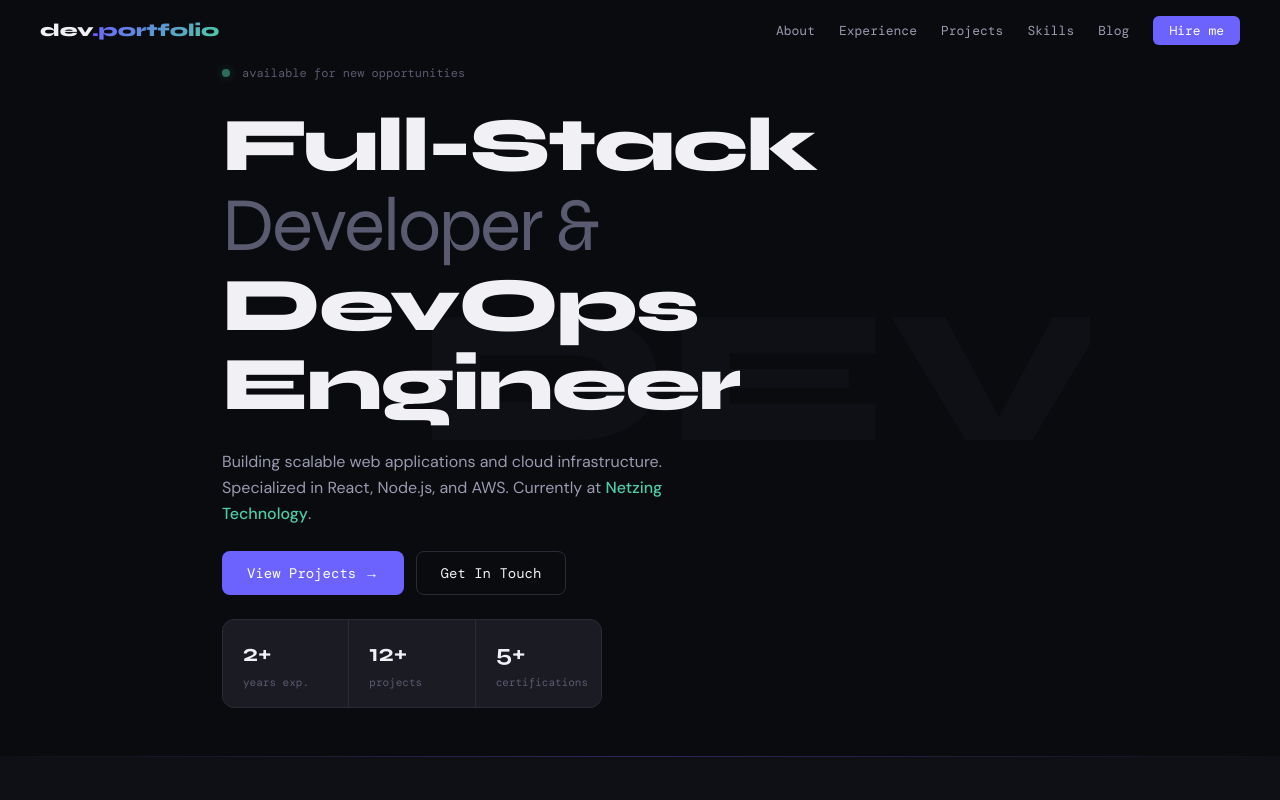
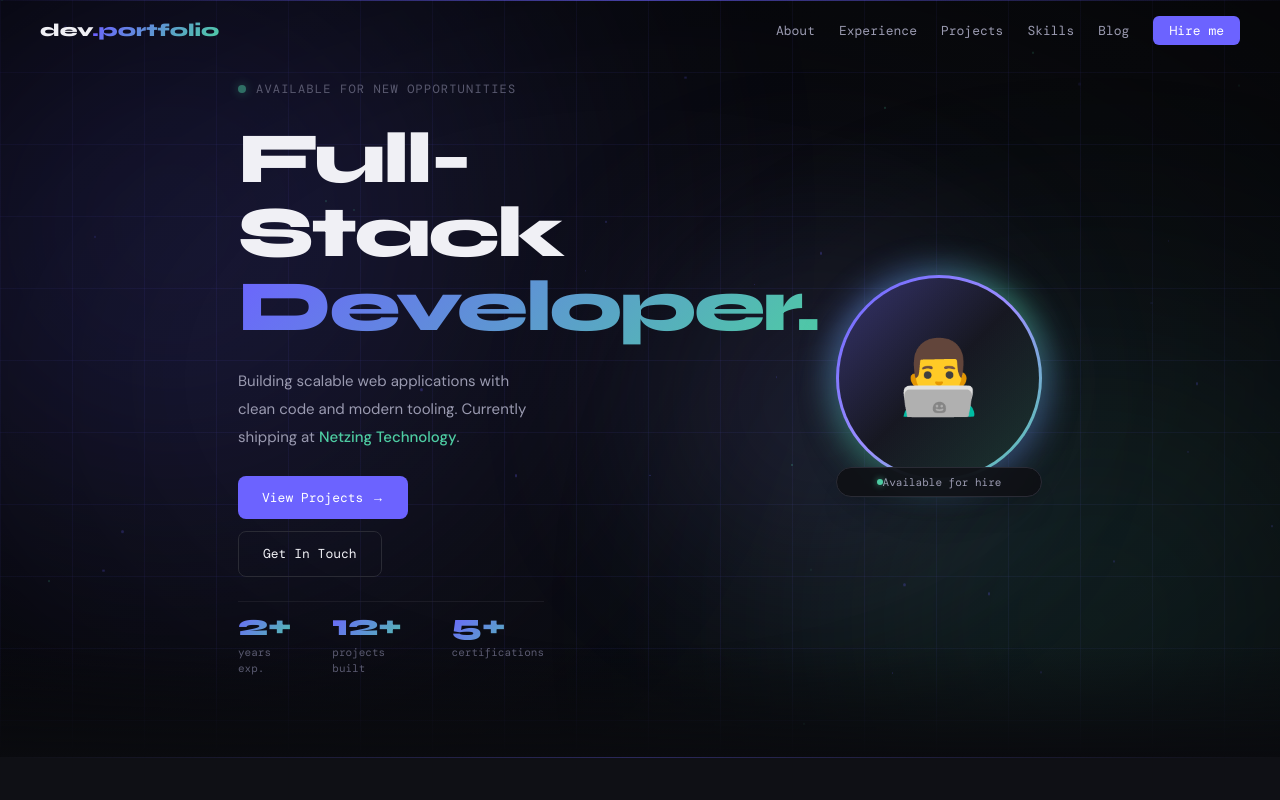
Before and after one commit to afzalbalghari/afzalbalghari-dev, a Next.js app: page / in a window 1280 px wide. Shown: the top 800 px of the page. Built offline with nearby package versions, Linux system fonts and the light colour scheme.

Commit message:
improve hero section UI

```diff
--- a/src/components/sections/HeroSection.tsx
+++ b/src/components/sections/HeroSection.tsx
@@ -1,95 +1,243 @@
 "use client";
 
-import { motion } from "framer-motion";
-import { Button } from "@/components/ui";
-import { fadeUp, staggerContainer, viewportOnce } from "@/lib/motion";
+import { motion, useMotionValue, useTransform, useSpring } from "framer-motion";
+import { useRef } from "react";
+import { fadeUp, blurIn, staggerContainer, viewportOnce } from "@/lib/motion";
 
 const STATS = [
-  { value: "2+", label: "years exp." },
-  { value: "12+", label: "projects" },
-  { value: "5+", label: "certifications" },
+  { value: "2+",  label: "years exp."      },
+  { value: "12+", label: "projects built"  },
+  { value: "5+",  label: "certifications"  },
 ];
 
+/* ── Tilt avatar – clean circle only ─────────────────────────── */
+function AvatarCircle() {
+  const ref   = useRef<HTMLDivElement>(null);
+  const mx    = useMotionValue(0);
+  const my    = useMotionValue(0);
+  const rotX  = useSpring(useTransform(my, [-0.5, 0.5], [10, -10]), { stiffness: 200, damping: 22 });
+  const rotY  = useSpring(useTransform(mx, [-0.5, 0.5], [-10, 10]), { stiffness: 200, damping: 22 });
+
+  const move = (e: React.MouseEvent<HTMLDivElement>) => {
+    const r = ref.current?.getBoundingClientRect();
+    if (!r) return;
+    mx.set((e.clientX - r.left) / r.width  - 0.5);
+    my.set((e.clientY - r.top)  / r.height - 0.5);
+  };
+  const leave = () => { mx.set(0); my.set(0); };
+
+  return (
+    <motion.div
+      ref={ref}
+      onMouseMove={move}
+      onMouseLeave={leave}
+      initial={{ opacity: 0, scale: 0.85, y: 20 }}
+      animate={{ opacity: 1, scale: 1,    y: 0   }}
+      transition={{ duration: 0.8, delay: 0.3, ease: [0.22, 1, 0.36, 1] }}
+      style={{ rotateX: rotX, rotateY: rotY, transformStyle: "preserve-3d", perspective: 800 }}
+      className="relative"
+    >
+      {/* Outer glow ring */}
+      <div className="absolute inset-[-6px] rounded-full bg-gradient-to-br from-accent-purple via-accent-teal to-accent-purple opacity-60 blur-[16px] -z-10" />
+
+      {/* Gradient ring border */}
+      <div className="p-[3px] rounded-full bg-gradient-to-br from-accent-purple via-[#9b8fff] to-accent-teal shadow-2xl">
+        {/* Circle image area */}
+        <div className="w-[200px] h-[200px] rounded-full overflow-hidden bg-gradient-to-br from-[#1e1f2e] to-[#0f1015] flex items-center justify-center relative">
+          {/*
+            ── REPLACE THIS DIV WITH YOUR PHOTO ──
+            Example:
+            <Image src="/me.jpg" alt="Your Name" fill className="object-cover" />
+          */}
+          <div className="absolute inset-0 bg-gradient-to-br from-accent-purple/30 via-transparent to-accent-teal/20" />
+          <span className="relative z-10 text-[72px] select-none">👨‍💻</span>
+        </div>
+      </div>
+
+      {/* Status badge floating below */}
+      <motion.div
+        initial={{ opacity: 0, y: 8 }}
+        animate={{ opacity: 1, y: 0 }}
+        transition={{ delay: 0.9, duration: 0.5 }}
+        className="absolute -bottom-4 left-0 right-0 flex items-center justify-center whitespace-nowrap bg-bg-secondary/90 backdrop-blur-md border border-border rounded-full px-3 py-1.5 shadow-xl"
+      >
+        <span className="w-1.5 h-1.5 rounded-full bg-accent-teal shadow-[0_0_6px_rgba(78,204,163,0.7)] animate-pulse" />
+        <span className="font-mono text-[11px] text-text-secondary">Available for hire</span>
+      </motion.div>
+    </motion.div>
+  );
+}
+
+/* ── Animated background particles ───────────────────────────── */
+function ParticleField() {
+  const dots = Array.from({ length: 28 }, (_, i) => ({
+    id: i,
+    x: Math.random() * 100,
+    y: Math.random() * 100,
+    size: Math.random() * 2 + 1,
+    dur: Math.random() * 6 + 6,
+    delay: Math.random() * 4,
+  }));
+
+  return (
+    <div className="absolute inset-0 overflow-hidden pointer-events-none">
+      {dots.map((d) => (
+        <motion.div
+          key={d.id}
+          className="absolute rounded-full bg-accent-purple/40"
+          style={{ left: `${d.x}%`, top: `${d.y}%`, width: d.size, height: d.size }}
+          animate={{ y: [0, -30, 0], opacity: [0.2, 0.7, 0.2] }}
+          transition={{ duration: d.dur, delay: d.delay, repeat: Infinity, ease: "easeInOut" }}
+        />
+      ))}
+      {/* Teal accent dots */}
+      {Array.from({ length: 10 }, (_, i) => ({
+        id: i,
+        x: Math.random() * 100,
+        y: Math.random() * 100,
+        dur: Math.random() * 8 + 8,
+        delay: Math.random() * 5,
+      })).map((d) => (
+        <motion.div
+          key={`t-${d.id}`}
+          className="absolute w-[2px] h-[2px] rounded-full bg-accent-teal/50"
+          style={{ left: `${d.x}%`, top: `${d.y}%` }}
+          animate={{ y: [0, -24, 0], opacity: [0.1, 0.6, 0.1] }}
+          transition={{ duration: d.dur, delay: d.delay, repeat: Infinity, ease: "easeInOut" }}
+        />
+      ))}
+    </div>
+  );
+}
+
+/* ── Main section ─────────────────────────────────────────────── */
 export function HeroSection() {
   return (
     <section
       id="hero"
-      className="relative min-h-[calc(100vh-60px)] flex flex-col justify-center max-w-[900px] mx-auto px-8 pt-16 pb-12 overflow-hidden"
+      className="relative min-h-[calc(100vh-60px)] flex items-center overflow-hidden"
     >
-      {/* Background watermark */}
-      <span
-        aria-hidden
-        className="pointer-events-none select-none absolute right-[-20px] top-1/2 -translate-y-1/2 font-display font-black text-[clamp(80px,15vw,200px)] text-bg-secondary leading-none hidden md:block"
-      >
-        DEV
-      </span>
+      {/* ── Background ── */}
 
+      {/* Deep mesh gradient base */}
+      <div className="absolute inset-0 bg-gradient-to-br from-[#07080d] via-[#0a0b0f] to-[#0c0d14]" />
+
+      {/* Grid lines */}
+      <div
+        className="absolute inset-0"
+        style={{
+          backgroundImage:
+            "linear-gradient(rgba(108,99,255,0.07) 1px, transparent 1px), linear-gradient(90deg, rgba(108,99,255,0.07) 1px, transparent 1px)",
+          backgroundSize: "72px 72px",
+        }}
+      />
+
+      {/* Large glow blobs – animated */}
+      <motion.div
+        animate={{ scale: [1, 1.15, 1], opacity: [0.12, 0.22, 0.12] }}
+        transition={{ duration: 10, repeat: Infinity, ease: "easeInOut" }}
+        className="absolute top-[-10%] left-[-10%] w-[600px] h-[600px] rounded-full bg-accent-purple blur-[140px] pointer-events-none"
+      />
+      <motion.div
+        animate={{ scale: [1, 1.2, 1], opacity: [0.08, 0.16, 0.08] }}
+        transition={{ duration: 13, repeat: Infinity, ease: "easeInOut", delay: 3 }}
+        className="absolute bottom-[-15%] right-[-5%] w-[500px] h-[500px] rounded-full bg-accent-teal blur-[120px] pointer-events-none"
+      />
+      <motion.div
+        animate={{ x: [0, 40, 0], y: [0, -30, 0], opacity: [0.06, 0.14, 0.06] }}
+        transition={{ duration: 16, repeat: Infinity, ease: "easeInOut", delay: 1 }}
+        className="absolute top-1/3 right-1/4 w-[350px] h-[350px] rounded-full bg-[#9b8fff] blur-[100px] pointer-events-none"
+      />
+
+      {/* Floating particles */}
+      <ParticleField />
+
+      {/* Vignette overlay */}
+      <div className="absolute inset-0 bg-gradient-radial from-transparent via-transparent to-black/40 pointer-events-none" />
+
+      {/* Top accent line */}
+      <div className="absolute top-0 left-0 right-0 h-px bg-gradient-to-r from-transparent via-accent-purple/60 to-transparent" />
+
+      {/* ── Content ── */}
+      <div className="relative z-10 max-w-[900px] mx-auto px-8 md:px-12 py-20 w-full">
+        <div className="grid grid-cols-1 lg:grid-cols-2 gap-y-12 gap-x-8 lg:gap-x-48 lg:gap-y-0 items-center">
+
+          {/* Left – text */}
           <motion.div
             variants={staggerContainer}
             initial="hidden"
             animate="visible"
-        viewport={viewportOnce}
-        className="relative z-10 flex flex-col gap-6"
+            className="flex flex-col gap-6"
           >
             {/* Status pill */}
-        <motion.div variants={fadeUp} className="flex items-center gap-3">
-          <span className="w-2 h-2 rounded-full bg-accent-teal shadow-[0_0_10px_rgba(78,204,163,0.5)] animate-pulse" />
-          <span className="font-mono text-[12px] text-text-muted">
+            <motion.div variants={fadeUp} className="flex items-center gap-2.5">
+              <span className="w-2 h-2 rounded-full bg-accent-teal shadow-[0_0_10px_rgba(78,204,163,0.7)] animate-pulse" />
+              <span className="font-mono text-[12px] text-text-muted tracking-widest uppercase">
                 available for new opportunities
               </span>
             </motion.div>
 
             {/* Headline */}
-        <motion.h1
-          variants={fadeUp}
-          className="font-display font-black text-[clamp(40px,7vw,76px)] leading-[1.05] tracking-[-2px] text-text-primary"
-        >
-          Full-Stack
+            <motion.div variants={blurIn}>
+              <h1 className="font-display font-black text-[clamp(42px,6.5vw,72px)] leading-[1.03] tracking-[-2.5px]">
+                <span className="text-text-primary">Full-Stack</span>
                 <br />
-          <span className="text-text-muted font-normal">Developer &</span>
-          <br />
-          DevOps Engineer
-        </motion.h1>
+                <span className="gradient-text-accent">Developer.</span>
+              </h1>
+            </motion.div>
 
-        {/* Description */}
-        <motion.p
-          variants={fadeUp}
-          className="text-text-secondary text-[16px] leading-relaxed max-w-[500px]"
-        >
-          Building scalable web applications and cloud infrastructure.
-          Specialized in React, Node.js, and AWS. Currently at{" "}
-          <strong className="text-accent-teal font-medium">
-            Netzing Technology
-          </strong>
-          .
+            {/* Sub */}
+            <motion.p variants={fadeUp} className="text-text-secondary text-[15px] leading-[1.85] max-w-[400px]">
+              Building scalable web applications with clean code and modern tooling.
+              Currently shipping at{" "}
+              <span className="text-accent-teal font-medium">Netzing Technology</span>.
             </motion.p>
 
             {/* CTAs */}
             <motion.div variants={fadeUp} className="flex gap-3 flex-wrap">
-          <Button href="#projects">View Projects →</Button>
-          <Button href="#contact" variant="secondary">
+              <motion.a
+                href="#projects"
+                whileHover={{ scale: 1.05, y: -2 }}
+                whileTap={{ scale: 0.97 }}
+                className="inline-flex items-center gap-2 bg-accent-purple text-white px-6 py-3 rounded-lg font-mono text-[13px] transition-shadow hover:shadow-[0_0_28px_rgba(108,99,255,0.55)]"
+              >
+                View Projects →
+              </motion.a>
+              <motion.a
+                href="#contact"
+                whileHover={{ scale: 1.05, y: -2 }}
+                whileTap={{ scale: 0.97 }}
+                className="inline-flex items-center gap-2 text-text-primary px-6 py-3 rounded-lg font-mono text-[13px] border border-border hover:border-accent-purple/60 transition-all"
+              >
                 Get In Touch
-          </Button>
+              </motion.a>
             </motion.div>
 
             {/* Stats */}
+            <motion.div variants={fadeUp} className="flex gap-8 pt-2 border-t border-border/50">
+              {STATS.map(({ value, label }, i) => (
                 <motion.div
-          variants={fadeUp}
-          className="grid grid-cols-3 max-w-[380px] border border-border rounded-xl overflow-hidden"
-          style={{ gap: "1px", background: "var(--tw-bg-opacity, #2a2b35)" }}
+                  key={label}
+                  initial={{ opacity: 0, y: 16 }}
+                  animate={{ opacity: 1, y: 0 }}
+                  transition={{ delay: 0.8 + i * 0.12, duration: 0.5 }}
                 >
-          {STATS.map(({ value, label }) => (
-            <div key={label} className="bg-surface px-5 py-4">
-              <p className="font-display font-bold text-[24px] text-text-primary">
-                {value}
-              </p>
-              <p className="font-mono text-[11px] text-text-muted mt-0.5">
-                {label}
-              </p>
-            </div>
+                  <p className="font-display font-black text-[30px] gradient-text-accent leading-none">{value}</p>
+                  <p className="font-mono text-[11px] text-text-muted mt-1">{label}</p>
+                </motion.div>
               ))}
             </motion.div>
           </motion.div>
+
+          {/* Right – avatar circle (no box, no code card) */}
+          <div className="hidden lg:flex items-center lg:justify-end lg:pl-40">
+            <AvatarCircle />
+          </div>
+        </div>
+      </div>
+
+      {/* Bottom fade */}
+      <div className="absolute bottom-0 left-0 right-0 h-28 bg-gradient-to-t from-bg-primary to-transparent pointer-events-none" />
     </section>
   );
 }
```
Lines whose indentation alone changed are shown as unchanged.
